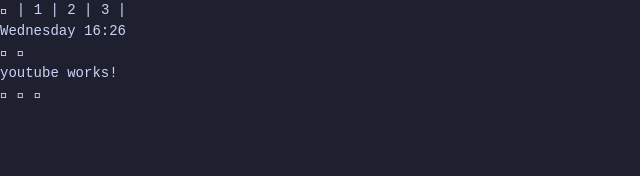
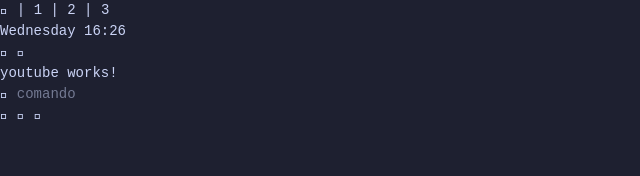
Before and after one commit to lenninst/omtree, an Angular app: page / in a window 1280 px wide. Shown: the top 176 px of the page, without its empty margins (0-640 px from the left). Built offline with nearby package versions, Linux system fonts and the light colour scheme; a web font is replaced by a local one.

Commit message:
feat: agregado terminal component

```diff
--- a/src/app/app.component.html
+++ b/src/app/app.component.html
@@ -1,5 +1,9 @@
+<div class="flex min-h-screen flex-col">
 <app-header></app-header>
-<main class="px-4">
+<main class="flex-1 px-4">
 <router-outlet />
 </main>
 <app-footer></app-footer>
+
+
+</div>
--- a/src/app/core/layout/footer/footer.component.html
+++ b/src/app/core/layout/footer/footer.component.html
@@ -1,5 +1,5 @@
 
-<div class="flex justify-center">
+<div class="mb-2 flex justify-center">
 
 <div class="bg-macsurface flex w-40 justify-center gap-4 rounded-lg">
   @for (item of icons; track item.name) {
--- a/src/app/core/layout/header/header.component.html
+++ b/src/app/core/layout/header/header.component.html
@@ -1,15 +1,15 @@
 <div  class="px-4 py-2" >
   <div class="flex justify-between ">
-  <nav class="w-32 ">
+  <nav class="w-24 ">
     <a routerLink="/"> 󰣇 </a> |
     <a routerLink="/youtube">1</a> |
     <a routerLink="/github">2</a> |
-    <a routerLink="/spotify">3</a> |
+    <a routerLink="/spotify">3</a>
   </nav>
     <div >
       <span>{{today | date: 'EEEE HH:mm'}}</span>
     </div>
-    <div class="flex w-32 justify-end gap-4">
+    <div class="flex w-24  justify-end gap-4">
       <span>  </span>
       <span> 󰍛 </span>
 
--- a/src/app/features/article/youtube/youtube.component.html
+++ b/src/app/features/article/youtube/youtube.component.html
@@ -1 +1,2 @@
 <p>youtube works!</p>
+<app-omterminal></app-omterminal>
--- /dev/null
+++ b/src/app/features/components/omterminal/omterminal.component.css
@@ -0,0 +1,10 @@
+input {
+  border: none; /* Sin borde */
+  background: none; /* Sin fondo */
+  outline: none; /* Sin contorno al hacer focus */
+  box-shadow: none; /* Sin sombras */
+  padding: 0;
+  margin: 0;
+  font: inherit; /* Usa la fuente del contenedor */
+  color: inherit; /* Usa el color del contenedor */
+}
--- /dev/null
+++ b/src/app/features/components/omterminal/omterminal.component.html
@@ -0,0 +1,10 @@
+
+<div class=" h-34 bg-macsurface rounded-sm p-2">
+
+  <div class="flex justify-start  ">
+
+  <span class="text-green-400"> </span>
+    <input type="text" name="" value="" placeholder="comando">
+  </div>
+
+</div>
--- /dev/null
+++ b/src/app/features/components/omterminal/omterminal.component.ts
@@ -0,0 +1,11 @@
+import { Component } from '@angular/core';
+
+@Component({
+  selector: 'app-omterminal',
+  // imports: [FormsModule],
+  templateUrl: './omterminal.component.html',
+  styleUrl: './omterminal.component.css',
+})
+export class OmterminalComponent {
+  command = '';
+}
```
Also changed, not shown: src/app/features/article/youtube/youtube.component.ts (+4 -5 lines), 1 other file (tests, documents, lock files or other folders).
